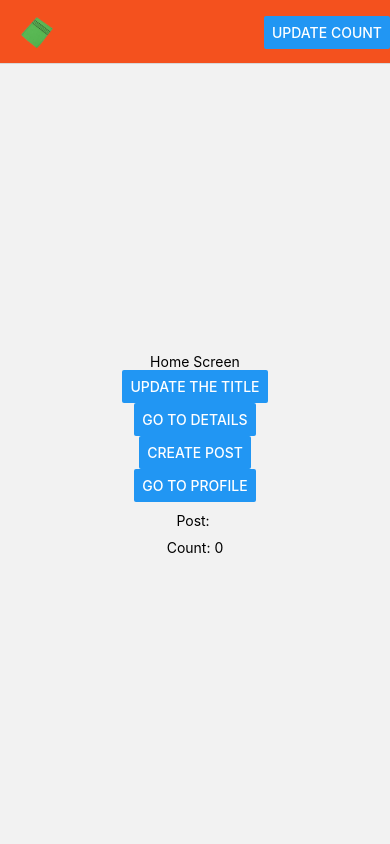
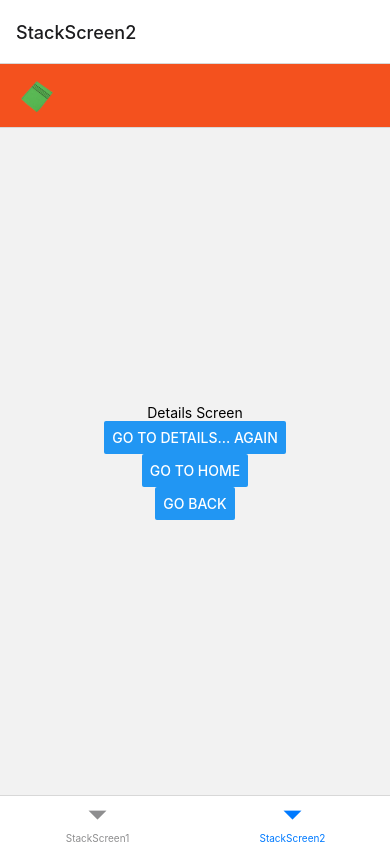
Before and after one commit to anr4876/GetABodyScrub, a React Native app: screen /StackScreen2 in a window 390 px wide. Built offline with nearby package versions, Linux system fonts and the light colour scheme.

Commit message:
bottomNav proto

```diff
--- a/src/Main.js
+++ b/src/Main.js
@@ -1,6 +1,6 @@
 import * as React from "react";
 import { NavigationContainer } from "@react-navigation/native";
-import StackScreen from "./screens/menu1Stack";
+import StackScreen from "./screens/mainStack";
 
 export default function Main() {
   return <NavigationContainer>{StackScreen()}</NavigationContainer>;
--- a/src/screens/mainStack.js
+++ b/src/screens/mainStack.js
@@ -2,7 +2,18 @@
 // import { Button, Image } from "react-native";
 import { NavigationContainer } from "@react-navigation/native";
 import StackScreen1 from "./menu1Stack";
+import StackScreen2 from "./menu2Stack";
+
+//바텀 네비게이터
+import { createBottomTabNavigator } from "@react-navigation/bottom-tabs";
+const Tab = createBottomTabNavigator();
 
 export default function StackScreen() {
-  return <NavigationContainer>{StackScreen1()}</NavigationContainer>;
+  // return <NavigationContainer>{StackScreen1()}</NavigationContainer>;
+  return (
+    <Tab.Navigator initialRouteName = "StackScreen1">
+      <Tab.Screen name = "StackScreen1" component={StackScreen1}/>
+      <Tab.Screen name = "StackScreen2" component={StackScreen2}/>
+    </Tab.Navigator>
+  )
 }
--- /dev/null
+++ b/src/screens/menu2Stack.js
@@ -0,0 +1,46 @@
+import * as React from "react";
+import { Button, Image } from "react-native";
+// import { NavigationContainer } from "@react-navigation/native";
+import { createNativeStackNavigator } from "@react-navigation/native-stack";
+import CreatePostScreen from "./menu1/createPost";
+import DetailsScreen from "./menu1/detail";
+import HomeScreen from "./menu1/home";
+import ProfileScreen from "./menu1/profile";
+
+function LogoTitle() {
+  return (
+    <Image
+      style={{ width: 40, height: 40 }}
+      source={require(".././assets/test_rogo.png")}
+    />
+  );
+}
+const Stack = createNativeStackNavigator();
+
+export default function StackScreen2() {
+  return (
+    <Stack.Navigator
+      screenOptions={{
+        title: "My home",
+        headerStyle: {
+          backgroundColor: "#f4511e",
+        },
+        headerTintColor: "#fff",
+        headerTitleStyle: {
+          fontWeight: "bold",
+        },
+      }}
+    >
+      <Stack.Screen
+        name="Details"
+        component={DetailsScreen}
+        options={{ headerTitle: (props) => <LogoTitle {...props} /> }}
+      />
+      <Stack.Screen
+        name="CreatePost"
+        component={CreatePostScreen}
+        options={{ headerTitle: (props) => <LogoTitle {...props} /> }}
+      />
+    </Stack.Navigator>
+  );
+}
```
